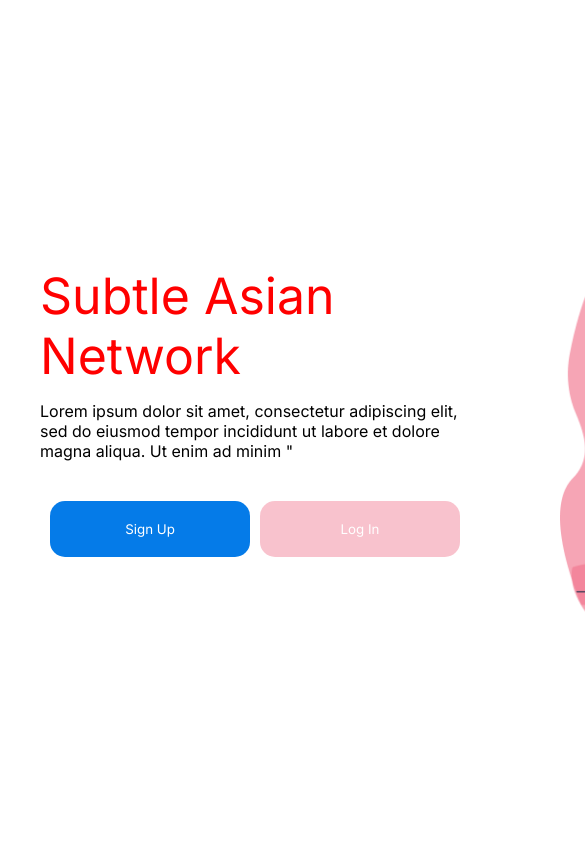
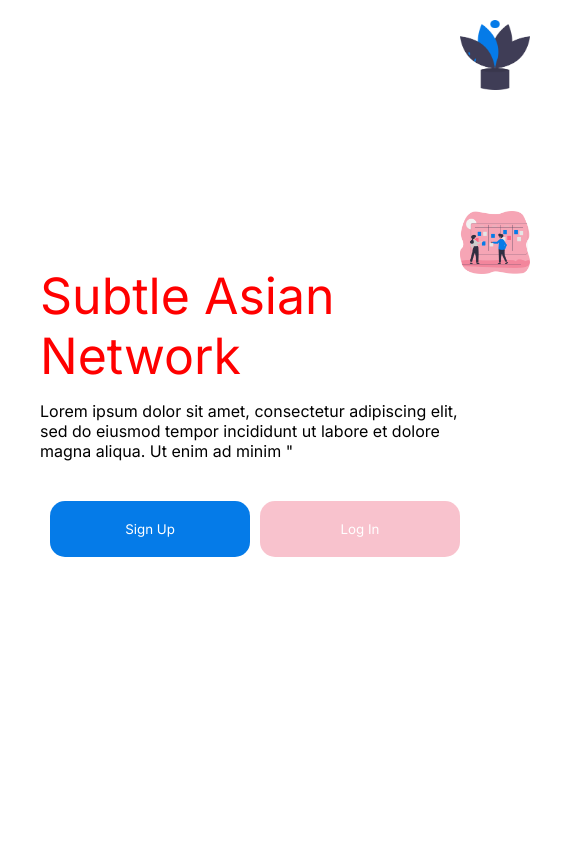
Before and after one commit to aibarrola/SubtleAsianNetwork, a React (Create React App) app: page / in a window 390 px wide. Shown: the top 844 px of the page, 585 px wide, since content can reach past the window. Built offline with nearby package versions, Linux system fonts and the light colour scheme.

Commit message:
fixed responsive sections in landing

```diff
--- a/src/pages/css/careerSection.css
+++ b/src/pages/css/careerSection.css
@@ -1,6 +1,6 @@
 .careerSection {
   background-color: #f3f3f3;
-  height: 450px;
+  height: 75vh;
   display: flex;
   flex-direction: column;
   justify-content: flex-end;
--- a/src/pages/css/connectSection.css
+++ b/src/pages/css/connectSection.css
@@ -3,7 +3,7 @@
   display: flex;
   justify-content: space-around;
   flex-direction: row;
-  height: 600px;
+  height: 75vh;
   align-items: center;
 }
 
@@ -19,7 +19,7 @@
   padding-left: 20px;
   padding-right: 20px;
   width: 30%;
-  height: 50%;
+  height: auto;
 }
 
 /* h1 {
--- a/src/pages/css/footer.css
+++ b/src/pages/css/footer.css
@@ -1,6 +1,6 @@
 .footer {
   background-color: #6e7199;
-  height: 200px;
+  height: 15vh;
 }
 
 .logoFooter {
--- a/src/pages/css/landing.css
+++ b/src/pages/css/landing.css
@@ -86,9 +86,8 @@ p {
   align-items: start;
   grid-row: 2/3;
   grid-column: 2/3;
-  width: 500px;
-  height: 4 50px;
-  margin-left: 100px;
+  width: 100%;
+  height: auto;
 }
 
 h2 {
--- a/src/pages/css/opportunitiesSection.css
+++ b/src/pages/css/opportunitiesSection.css
@@ -2,7 +2,7 @@
   display: flex;
   justify-content: space-around;
   flex-direction: row;
-  height: 600px;
+  height: 75vh;
   align-items: center;
   background-color: #fff;
 }
```
